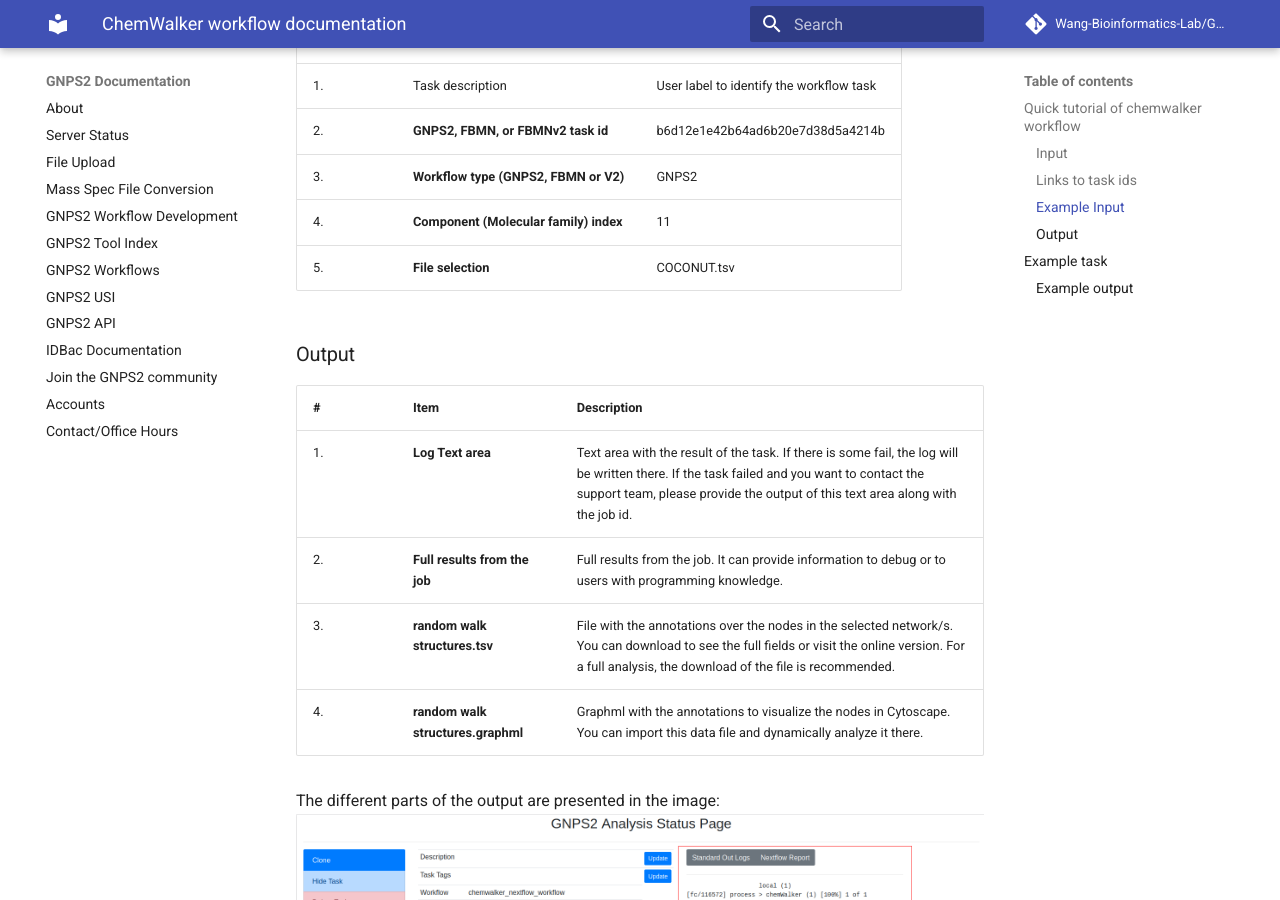
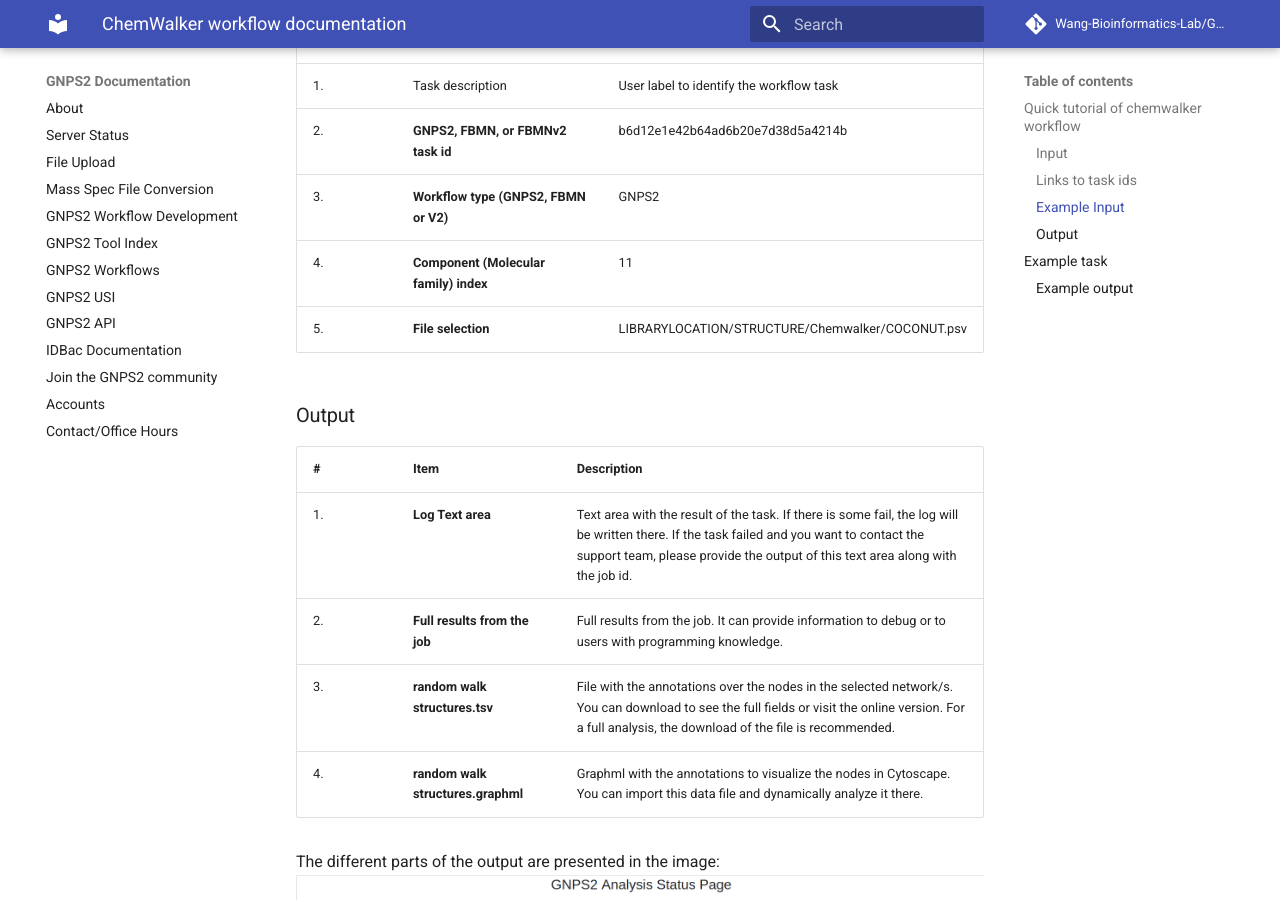
Before and after one commit to Wang-Bioinformatics-Lab/GNPS2_Documentation, an MkDocs documentation site: the page built from docs/chemwalker_doc.md, in a window 1280 px wide and 900 px high, scrolled down 1999 px. Built offline with MkDocs 1.6.1 and Material for MkDocs 9.7.7, drawn with Linux system fonts in a browser that asks for light colours; comment, search, counter and statistics services are not loaded.

Commit message:
Set full path of COCONUT.psv file

```diff
--- a/docs/chemwalker_doc.md
+++ b/docs/chemwalker_doc.md
@@ -35,7 +35,7 @@
 | 2.  | **GNPS2, FBMN, or FBMNv2 task id**                | b6d12e1e42b64ad6b20e7d38d5a4214b            |
 | 3.  | **Workflow type (GNPS2, FBMN or V2)**             | GNPS2                                       |
 | 4.  | **Component (Molecular family) index**            | 11                                          |
-| 5.  | **File selection**                                | COCONUT.tsv                                 |
+| 5.  | **File selection**                                | LIBRARYLOCATION/STRUCTURE/Chemwalker/COCONUT.psv |
 
 
 ### Output
```
